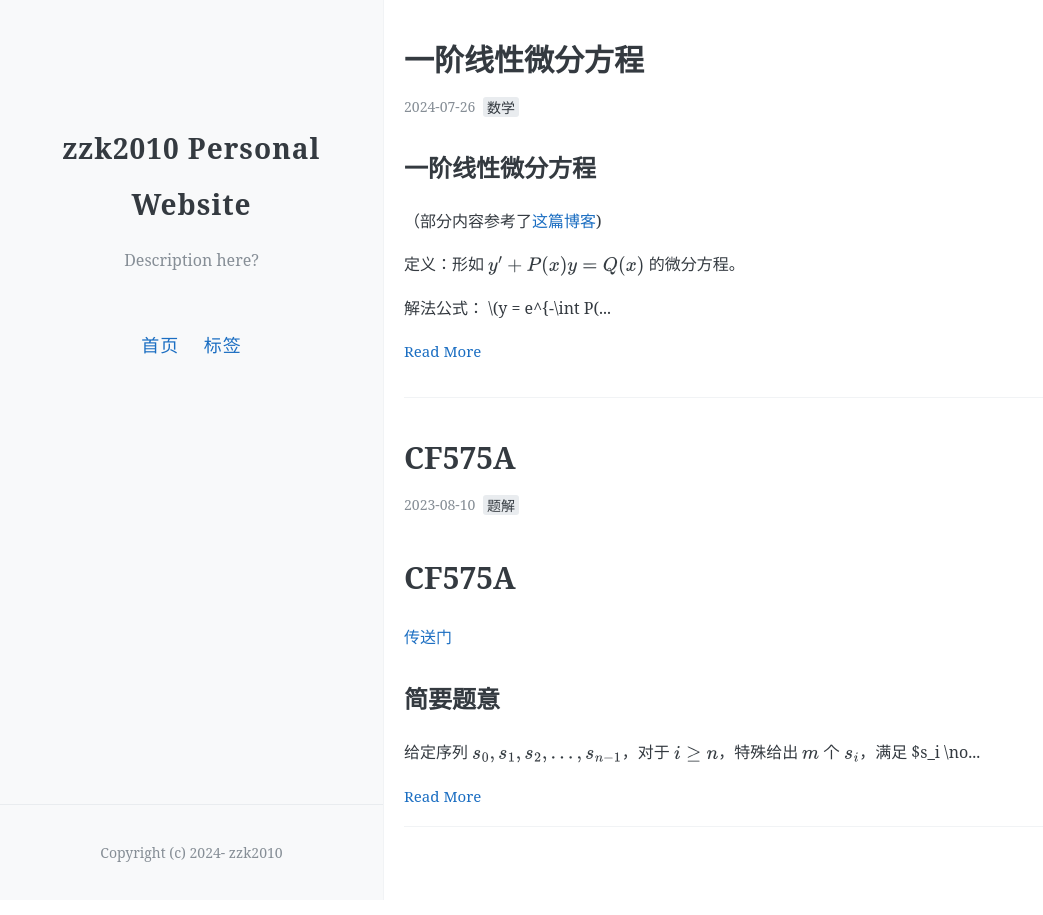
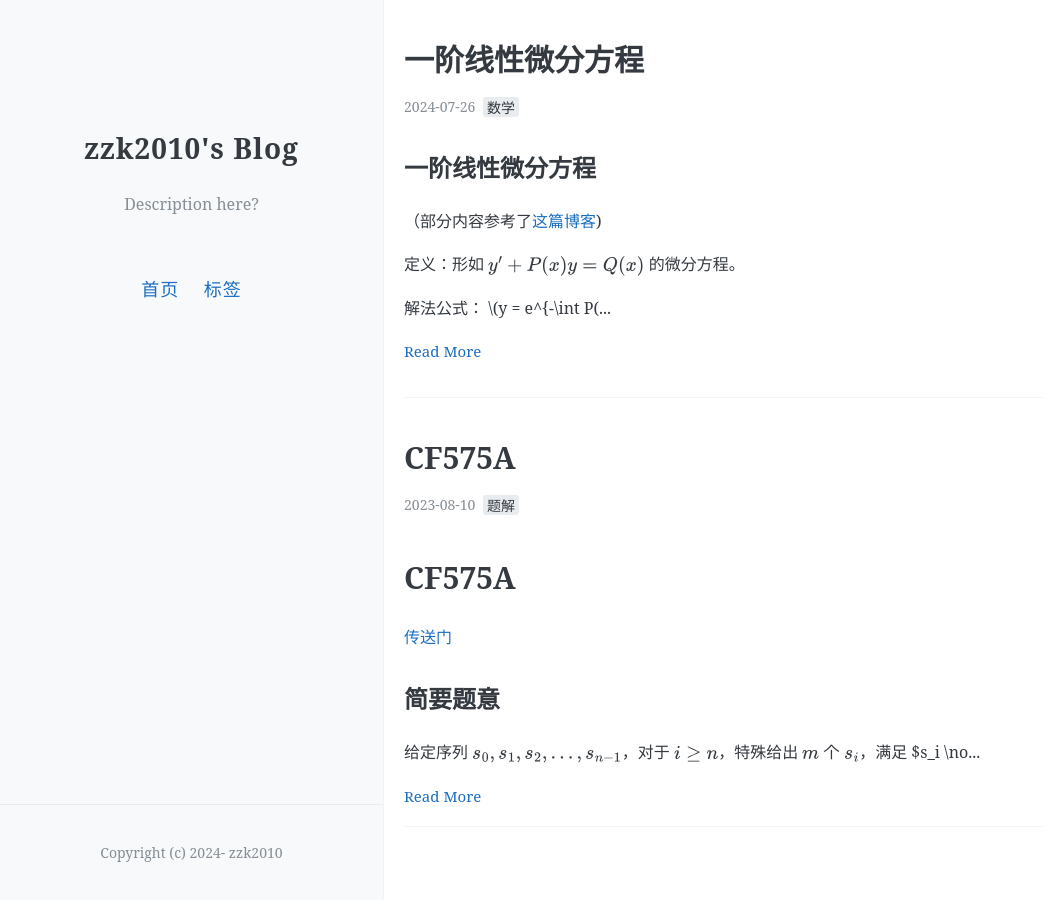
Before and after one commit to zzk2010/zzk2010.github.io, a Jekyll site: the page built from index.html, in a window 1280 px wide. Shown: the whole page, without its empty margins (0-1043 px from the left). Built offline with Jekyll 4.4.1, drawn with Linux system fonts in a browser that asks for light colours; the list of posts is cut into pages by our own code.

Commit message:
Update _config.yml

```diff
--- a/_config.yml
+++ b/_config.yml
@@ -3,7 +3,7 @@
 #
 
 # Name of your site (displayed in the header)
-name: "zzk2010 Personal Website"
+name: "zzk2010's Blog"
 # Short bio or description (displayed in the header)
 description: Description here?
 
```
